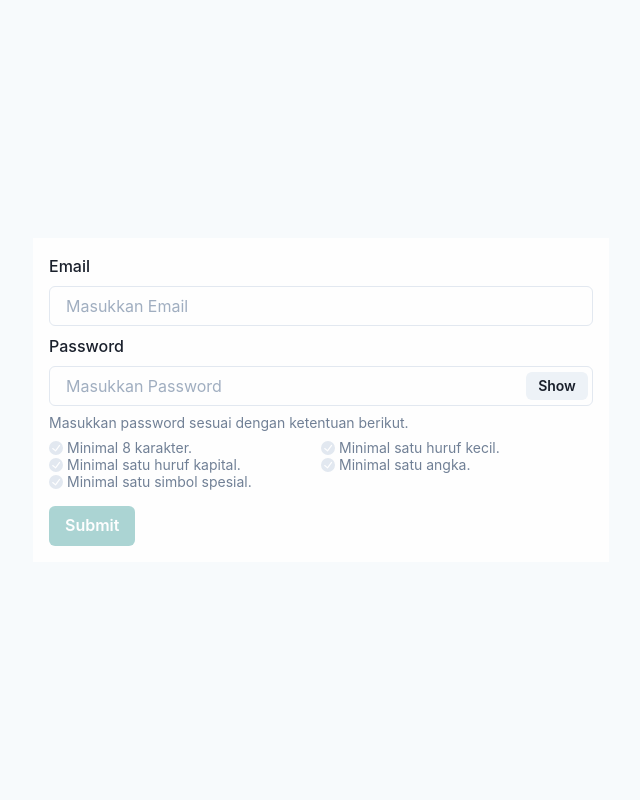
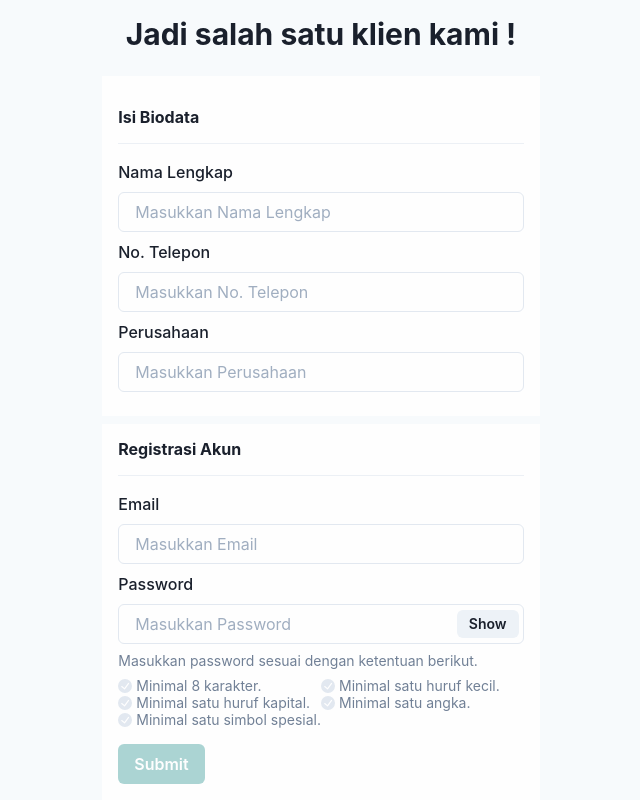
Before and after one commit to butterchoco/SuperCI, a Next.js app: page / in a window 1280 px wide. Shown: the whole page, without its empty margins (319-959 px from the left). Built offline with nearby package versions, Linux system fonts and the light colour scheme.

Commit message:
FINISH GMAIL and add biodata form

```diff
--- /dev/null
+++ b/components/BiodataForm.js
@@ -0,0 +1,38 @@
+import { Container, Divider, Button, Heading } from "@chakra-ui/react";
+import { useState } from "react";
+
+import NormalInput from "@/components/NormalInput";
+
+const BiodataForm = () => {
+    const [name, setName] = useState("");
+    const [company, setCompany] = useState("");
+    const [phoneNumber, setPhoneNumber] = useState("");
+
+
+    return <Container bg="white" maxW="xl" padding="4" marginTop={4}>
+    <Heading as="h5" size="sm" marginY={4}>
+      Isi Biodata
+    </Heading>
+    <Divider marginBottom={4}/>
+    <NormalInput
+      title="Nama Lengkap"
+      type="text"
+      value={name}
+      setValue={setName}
+      />
+    <NormalInput
+      title="No. Telepon"
+      type="text"
+      value={phoneNumber}
+      setValue={setPhoneNumber}
+      />
+    <NormalInput
+      title="Perusahaan"
+      type="text"
+      value={company}
+      setValue={setPhoneNumber}
+    />
+  </Container>
+}
+
+export default BiodataForm;
--- a/components/RegisterForm.js
+++ b/components/RegisterForm.js
@@ -1,4 +1,4 @@
-import { Container, Box, Button } from "@chakra-ui/react";
+import { Container, Divider, Button, Heading } from "@chakra-ui/react";
 import { useState } from "react";
 
 import NormalInput from "@/components/NormalInput";
@@ -27,6 +27,10 @@ const RegisterForm = () => {
 
   return (
       <Container bg="white" maxW="xl" padding="4">
+        <Heading as="h5" size="sm" marginBottom={4}>
+          Registrasi Akun
+        </Heading>
+        <Divider marginBottom={4}/>
         <NormalInput
           title="Email"
           type="email"
--- a/pages/index.js
+++ b/pages/index.js
@@ -1,6 +1,7 @@
-import { Box } from "@chakra-ui/react";
+import { Box, VStack, Heading } from "@chakra-ui/react";
 
 import RegisterForm from "@/components/RegisterForm";
+import BiodataForm from "@/components/BiodataForm";
 
 export default function Home() {
   return (
@@ -11,7 +12,11 @@ export default function Home() {
       alignItems="center"
       justifyContent="center"
     >
-      <RegisterForm />
+      <VStack>
+        <Heading as="h3" size="lg" marginY={4}>Jadi salah satu klien kami !</Heading>
+        <BiodataForm />
+        <RegisterForm />
+      </VStack>
     </Box>
   );
 }
```
Lines whose indentation alone changed are shown as unchanged.
